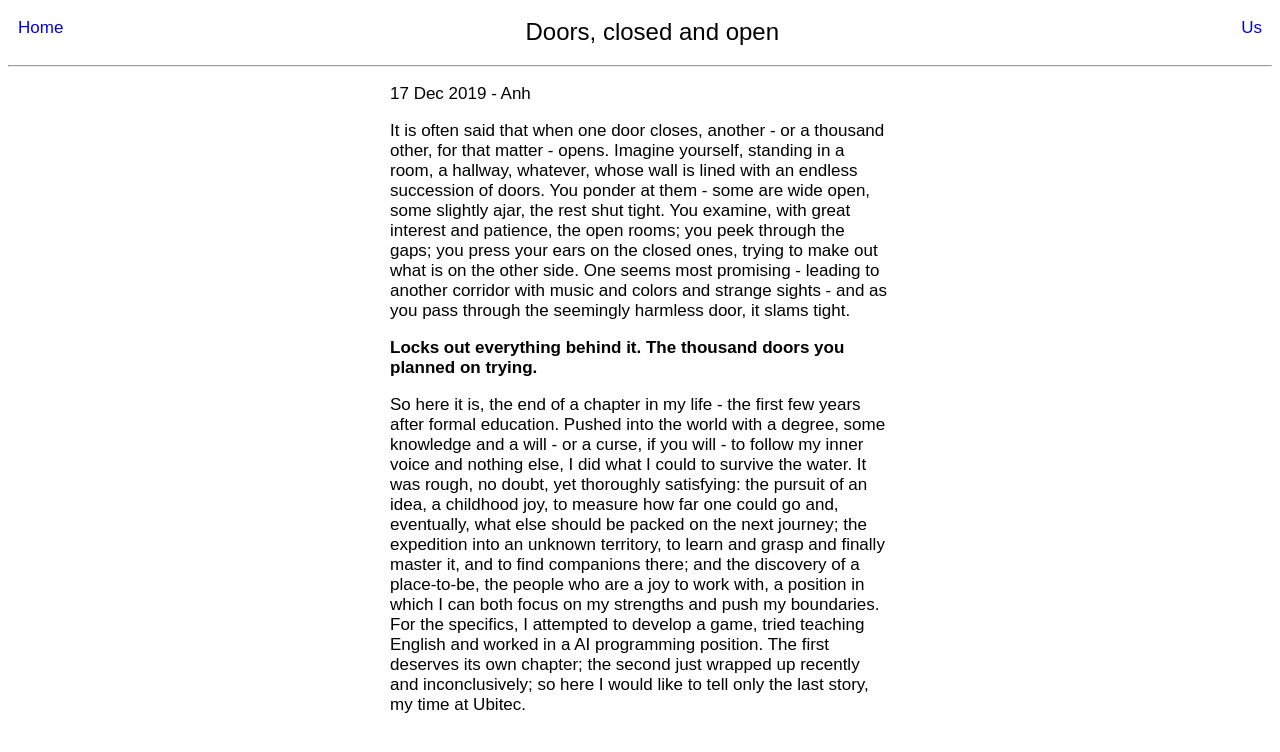
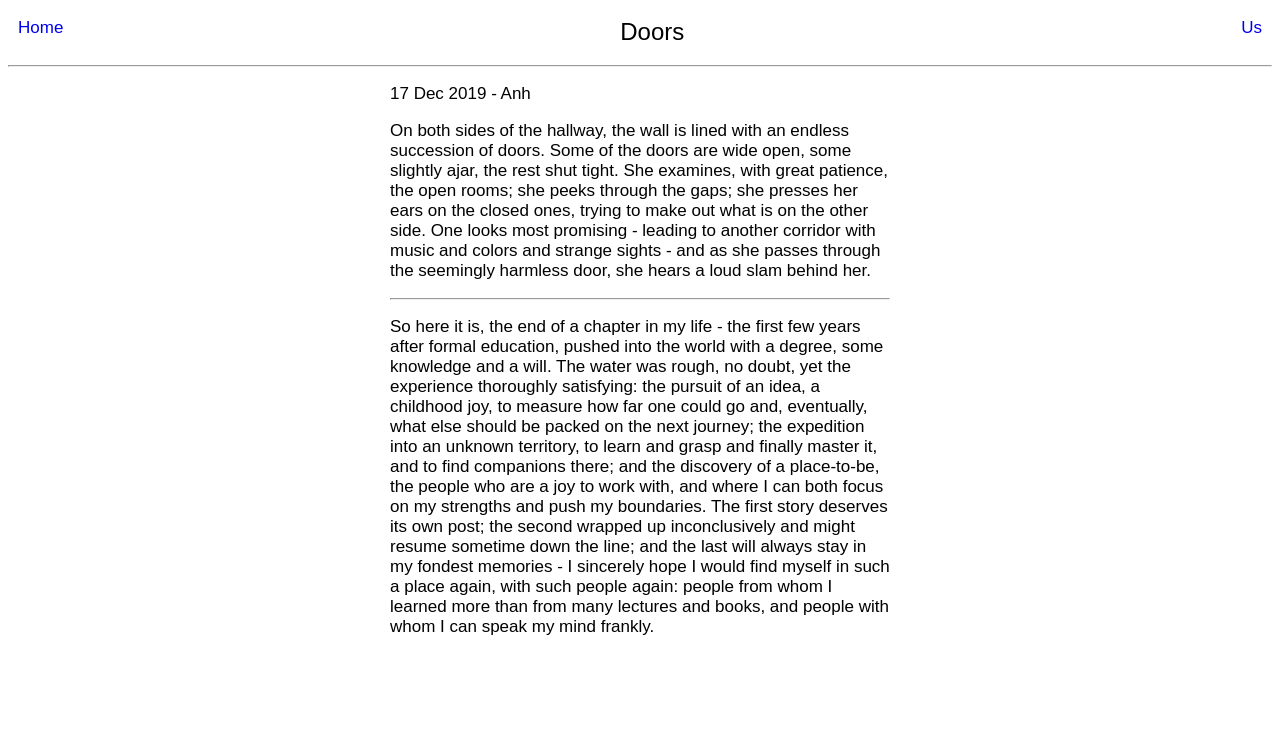
Before and after one commit to lionsola/lionsola.github.io, a Jekyll site: the page built from _posts/2019-11-20-closed-doors.md, in a window 1280 px wide. Shown: the top 752 px of the page. Built offline with Jekyll 4.4.1, drawn with Linux system fonts in a browser that asks for light colours.

Commit message:
final edits on Doors

```diff
--- a/_posts/2019-11-20-closed-doors.md
+++ b/_posts/2019-11-20-closed-doors.md
@@ -1,13 +1,12 @@
 ---
 layout: post
-title:  "Doors, closed and open"
+title:  "Doors"
 startdate: 2019-11-20 16:40:00 +0700
 date:   2019-12-17 16:34:00 +0700
 categories: anh thoughts
 author: Anh
 ---
-It is often said that when one door closes, another - or a thousand other, for that matter - opens. Imagine yourself, standing in a room, a hallway, whatever, whose wall is lined with an endless succession of doors. You ponder at them - some are wide open, some slightly ajar, the rest shut tight. You examine, with great interest and patience, the open rooms; you peek through the gaps; you press your ears on the closed ones, trying to make out what is on the other side. One seems most promising - leading to another corridor with music and colors and strange sights - and as you pass through the seemingly harmless door, it slams tight.
+On both sides of the hallway, the wall is lined with an endless succession of doors. Some of the doors are wide open, some slightly ajar, the rest shut tight. She examines, with great patience, the open rooms; she peeks through the gaps; she presses her ears on the closed ones, trying to make out what is on the other side. One looks most promising - leading to another corridor with music and colors and strange sights - and as she passes through the seemingly harmless door, she hears a loud slam behind her.
 
-Locks out everything behind it. The thousand doors you planned on trying.
 ---
-So here it is, the end of a chapter in my life - the first few years after formal education. Pushed into the world with a degree, some knowledge and a will - or a curse, if you will - to follow my inner voice and nothing else, I did what I could to survive the water. It was rough, no doubt, yet thoroughly satisfying: the pursuit of an idea, a childhood joy, to measure how far one could go and, eventually, what else should be packed on the next journey; the expedition into an unknown territory, to learn and grasp and finally master it, and to find companions there; and the discovery of a place-to-be, the people who are a joy to work with, a position in which I can both focus on my strengths and push my boundaries. For the specifics, I attempted to develop a game, tried teaching English and worked in a AI programming position. The first deserves its own chapter; the second just wrapped up recently and inconclusively; so here I would like to tell only the last story, my time at Ubitec.
+So here it is, the end of a chapter in my life - the first few years after formal education, pushed into the world with a degree, some knowledge and a will. The water was rough, no doubt, yet the experience thoroughly satisfying: the pursuit of an idea, a childhood joy, to measure how far one could go and, eventually, what else should be packed on the next journey; the expedition into an unknown territory, to learn and grasp and finally master it, and to find companions there; and the discovery of a place-to-be, the people who are a joy to work with, and where I can both focus on my strengths and push my boundaries. The first story deserves its own post; the second wrapped up inconclusively and might resume sometime down the line; and the last will always stay in my fondest memories - I sincerely hope I would find myself in such a place again, with such people again: people from whom I learned more than from many lectures and books, and people with whom I can speak my mind frankly.
```
